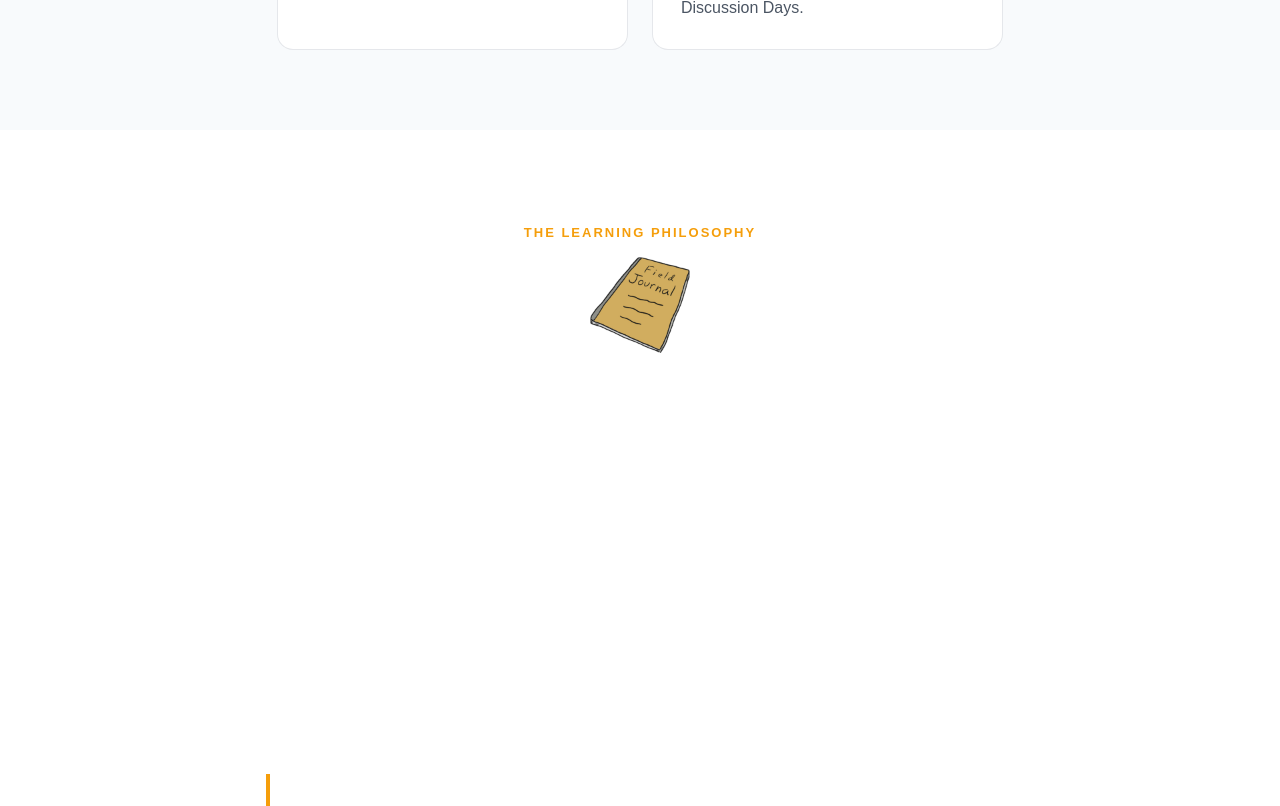
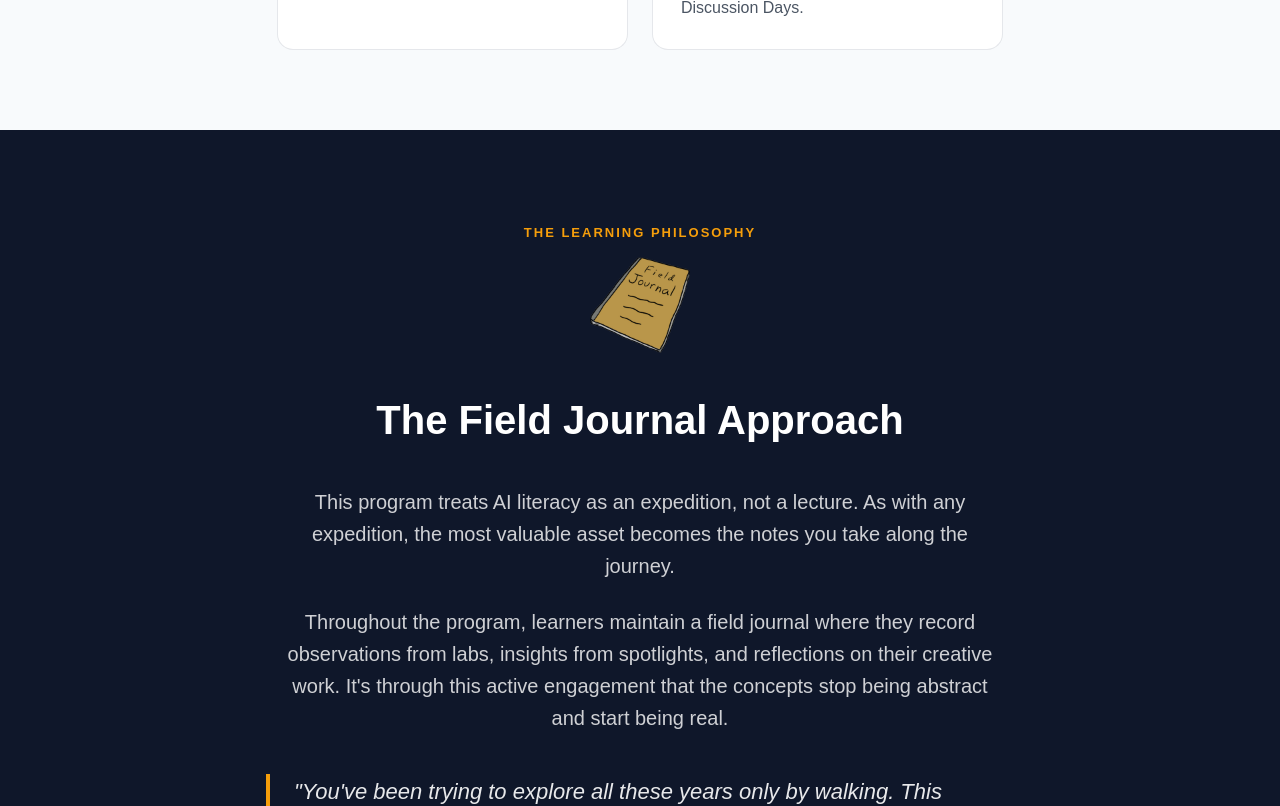
Before and after one commit to Suchocki88/UnderstandingAI.ai, a Next.js app: page /curriculum in a window 1280 px wide. Shown: the part 2800-3606 px from the top of the page. Built offline with nearby package versions, Linux system fonts and the light colour scheme.

Commit message:
Update page.tsx

```diff
--- a/app/curriculum/page.tsx
+++ b/app/curriculum/page.tsx
@@ -258,7 +258,7 @@ export default function Page() {
       </section>
 
       {/* FIELD JOURNAL */}
-      <section style={{ background: "##0f172a", color: "white", padding: "80px 24px" }}>
+      <section style={{ background: "#0f172a", color: "white", padding: "80px 24px" }}>
         <div style={{ maxWidth: 900, margin: "0 auto", textAlign: "center" }}>
           <p style={{ fontSize: 13, fontWeight: 700, textTransform: "uppercase", letterSpacing: 2, color: "#f59e0b" }}>
             The Learning Philosophy
```
